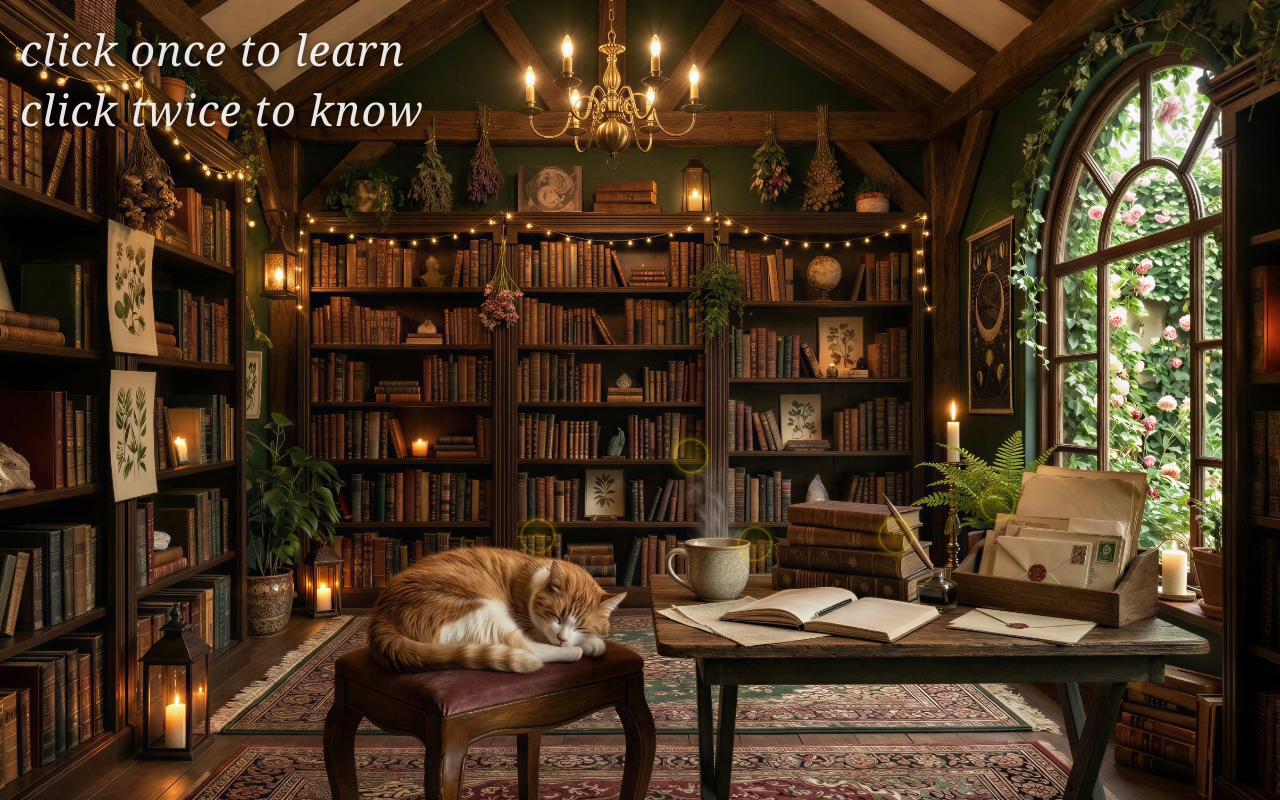
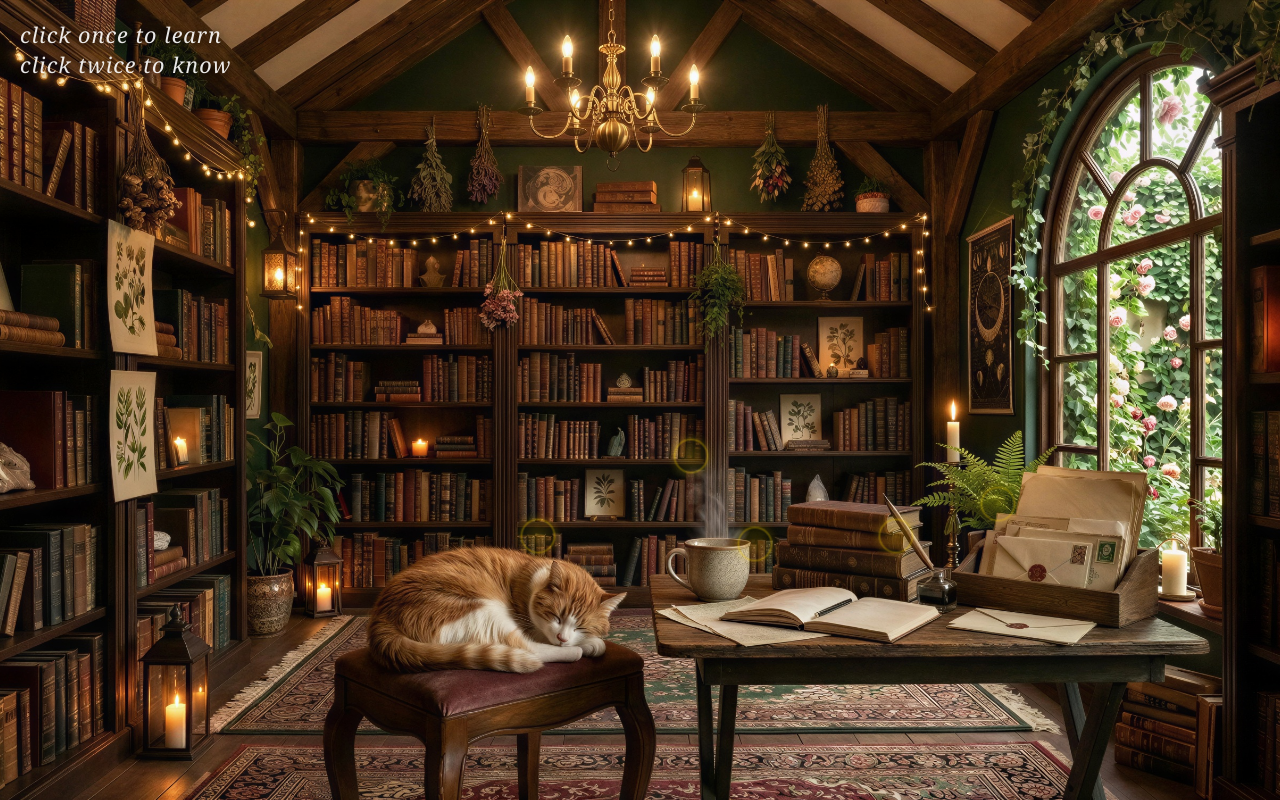
Before and after one commit to markwasu2/wasuwanich, a Next.js app: page / in a window 1280 px wide. Built offline with nearby package versions, Linux system fonts and the light colour scheme.

Commit message:
Reduce instruction text size to 1.35rem (half of 2.7rem)

```diff
--- a/app/globals.css
+++ b/app/globals.css
@@ -17,7 +17,7 @@ body {
   left: 20px;
   z-index: 50;
   color: white;
-  font-size: 2.7rem;
+  font-size: 1.35rem;
   text-shadow: 0 2px 8px rgba(0, 0, 0, 0.9);
   line-height: 1.4;
   opacity: 0.9;
```
